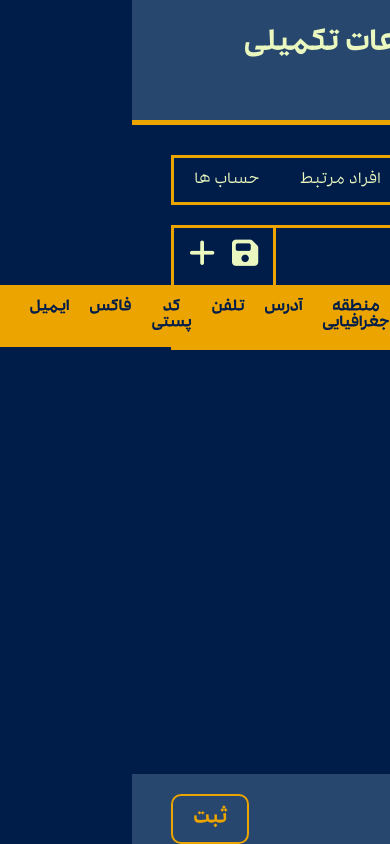
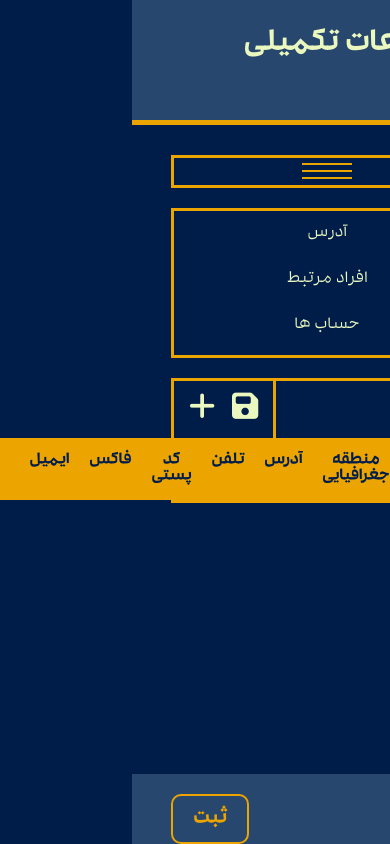
Before and after one commit to masoudharooni/HTML-CSS-Template, a plain HTML site: page additional-registeration.html in a window 390 px wide. Shown: the top 844 px of the page. Drawn offline with nearby package versions, Linux system fonts and the light colour scheme; files whose address does not match are found by name.

Commit message:
Design tabs button of additional registration page

```diff
--- a/additional-registeration.html
+++ b/additional-registeration.html
@@ -24,6 +24,11 @@
             </div>
         </header>
 
+        <div id="tab-button" class="tab-container">
+            <span class="line"></span>
+            <span class="line"></span>
+            <span class="line"></span>
+        </div>
         <div id="tabs" class="tab-container">
             <ul>
                 <li id="address-table-tab">آدرس</li>
--- a/css/additional-registeration.css
+++ b/css/additional-registeration.css
@@ -337,13 +337,13 @@
     margin: auto;
 }
 
-.container .table-container, .footer-button-container,.tab-container {
+.container .table-container, .footer-button-container, .tab-container {
     border: 3px solid #ECA400;
     width: 80%;
     margin: 20px auto;
 }
 
-.table-container{
+.table-container {
     display: none;
 }
 
@@ -399,7 +399,49 @@
     background-color: rgba(0, 44, 110, 0.577);
 }
 
+#tab-button {
+    height: 33px;
+    position: relative;
+    cursor: pointer;
+}
+#tab-button:hover {
+    background-color: rgba(0, 44, 110, 0.577);
+}
+
+#tab-button span {
+    width: 50px;
+    height: 2px;
+    display: block;
+    background-color: #ECA400;
+    margin: 5px auto;
+}
+
 /* modal styles */
+
+/* responsive */
+
+@media screen and (max-width:768px) {}
+
+@media screen and (max-width:576px) {
+
+
+    #tabs {
+        /* display: none; */
+        height: 150px;
+    }
+
+    #tabs ul {
+        position: relative;
+        height: 100%;
+    }
+
+    #tabs ul li {
+        width: 100%;
+        text-align: center;
+    }
+}
+
+/* responsive */
 
 
 /* styles */
```
